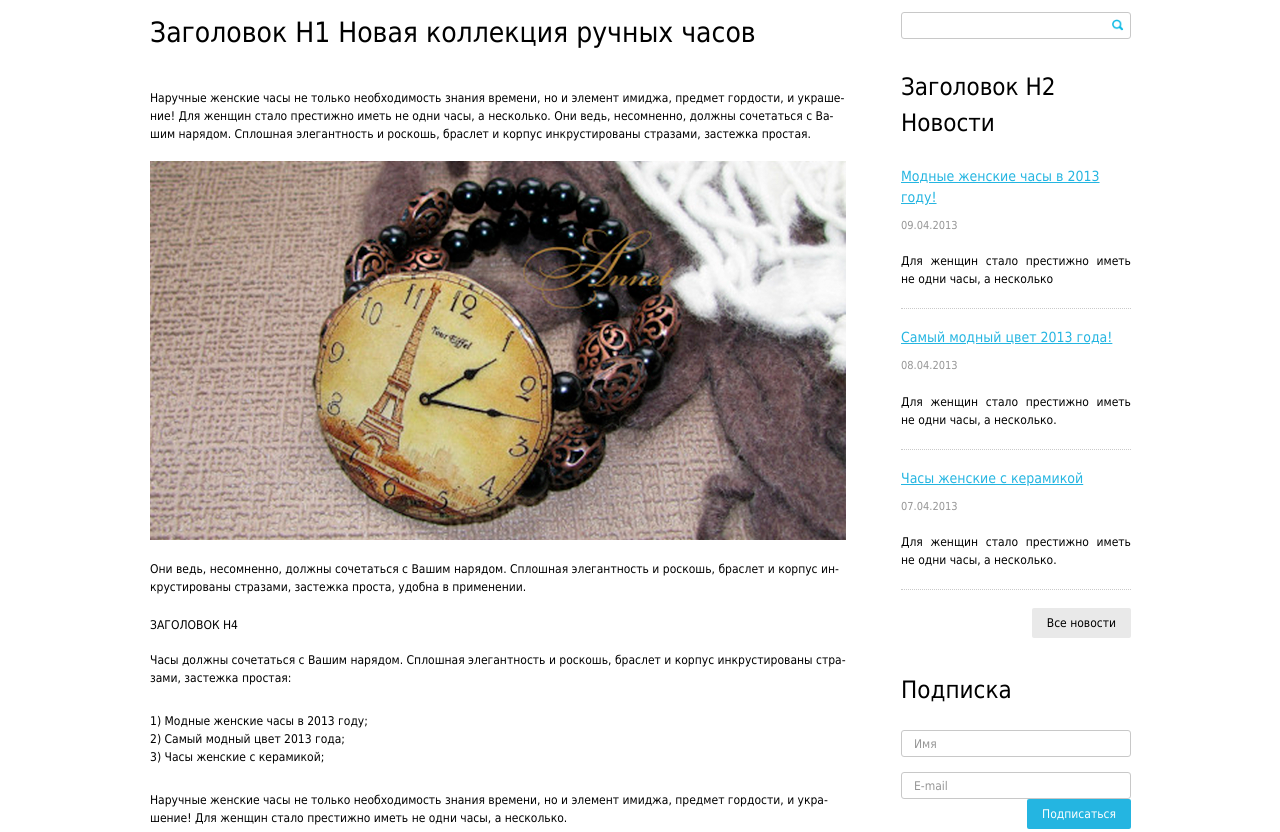
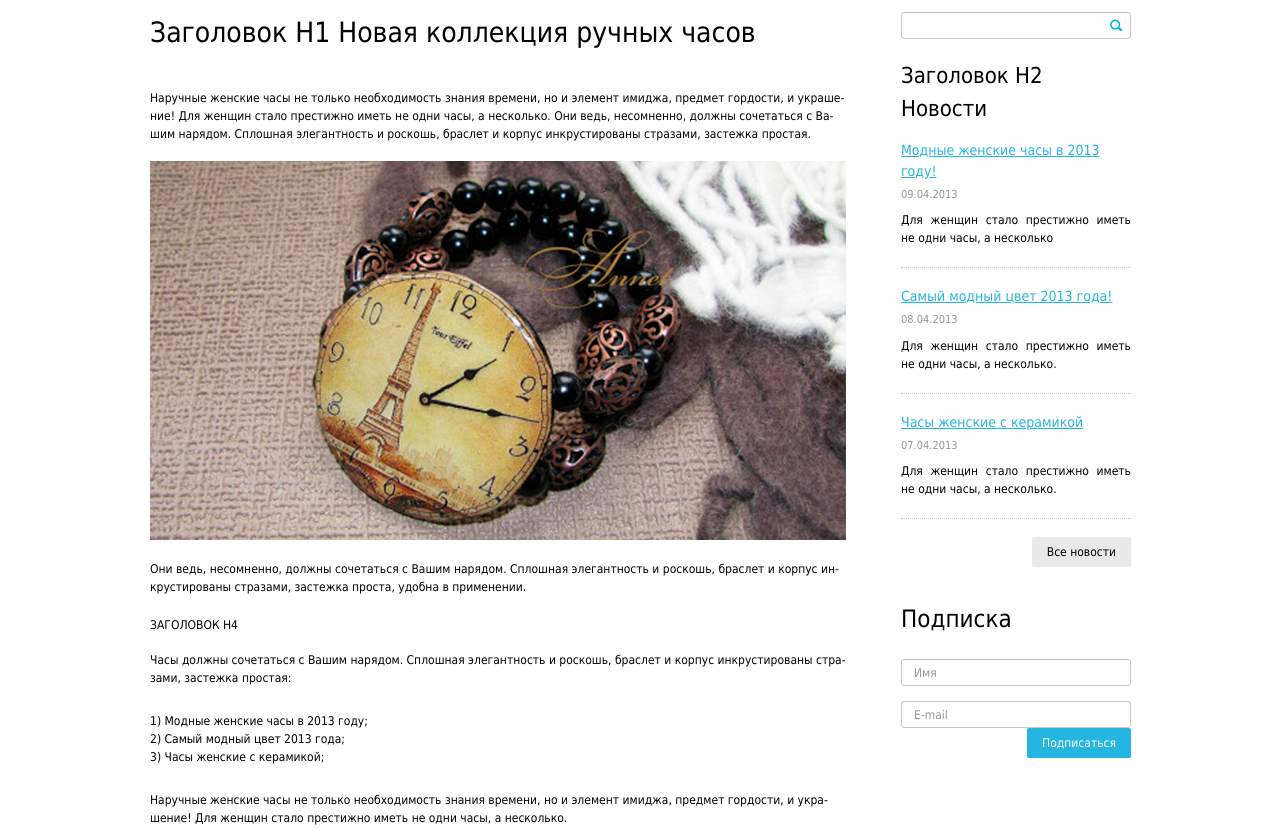
Before and after one commit to ElenaBolgova/Practice-3, a plain HTML site: page index.html in a window 1280 px wide. Shown: the part 222-1054 px from the top of the page. Drawn offline with Linux system fonts and the light colour scheme.

Commit message:
home work

```diff
--- a/css/styles.css
+++ b/css/styles.css
@@ -1,7 +1,7 @@
 @font-face {
-    font-family: 'Tahoma', "Arial";
+    font-family: "Tahoma", "Arial";
     src:
-            url('../../Fonts/Tahoma/Tahoma.ttf') format('truetype');
+            url("../../Fonts/Tahoma/Tahoma.ttf") format("truetype");
             url("../../Fonts/Arial/arial.ttf") format("truetype");
     font-weight: normal;
     font-style: normal;
@@ -175,6 +175,7 @@ input {
     height: 27px;
     border: 1px solid #c8c8c8;
     -webkit-border-radius: 3px;
+    padding: 0 24px 0 12px;
 }
 
 input::-webkit-search-cancel-button {
@@ -200,28 +201,29 @@ input:focus {
     z-index: 1;
     background: rgba(36, 181, 225, .3);
     border-radius: 3%;
-    font-size: 11px;
+    font-size: 10px;
     padding: 5px 10px;
 }
 
 #search-icon {
     position: absolute;
     top: 7px;
-    right: 7px;
+    right: -15px;
     width: 12px;
     height: 12px;
     border: none;
+    background: url("../images/search.png") no-repeat;
 }
 
-input[type="image"]:focus {
+#search-icon:focus {
     box-shadow: none;
     outline: none;
     transform: scale(1.2);
 }
 
 .news {
-    margin: 30px 0 25px;
-    font-size: 24px;
+    margin: 20px 0 15px;
+    font-size: 22px;
 }
 
 .news-link {
@@ -237,14 +239,14 @@ input[type="image"]:focus {
 
 time {
     display: block;
-    margin: 10px 0 0;
+    margin: 5px 0 0;
     font-size: 11px;
     color: #969696;
 }
 
 .preview {
     display: block;
-    margin: 0 0 20px;
+    margin: -10px 0 20px;
     font-size: 12px;
     text-align: justify;
 }
@@ -261,6 +263,7 @@ button {
     border: none;
     -webkit-border-radius: 2px;
     transition: .3s;
+    cursor: pointer;
 }
 
 button.all-news {
--- a/index.html
+++ b/index.html
@@ -66,7 +66,7 @@
             <div class="sidebar">
                 <form class="search-area" data-title="Кто ищет - тот всегда найдет!">
                     <label><input type="search" name="search"></label>
-                    <label><input type="image" id="search-icon" name="search-icon" src="images/search.png" alt="search"></label>
+                    <label><input type="submit" id="search-icon" name="search-icon" value=""></label>
                 </form>
                 <h2 class="news">Заголовок Н2 Новости</h2>
                 <ul>
@@ -89,7 +89,7 @@
                         <div class="line"></div>
                     </li>
                 </ul>
-                <button type="button" class="all-news">Все новости</button>
+                <button class="all-news">Все новости</button>
                 <div>
                     <form>
                         <div class="subscribe">Подписка</div>
```
